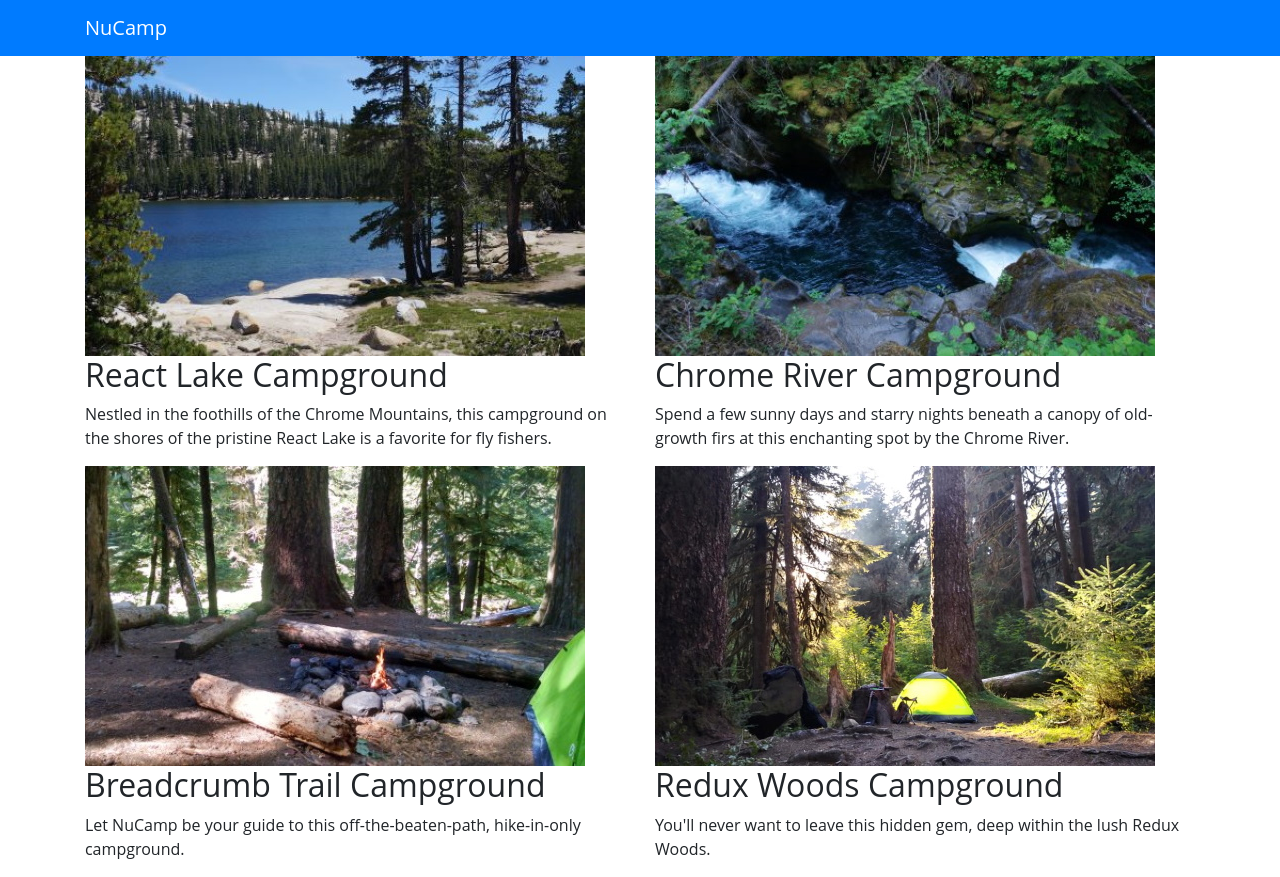
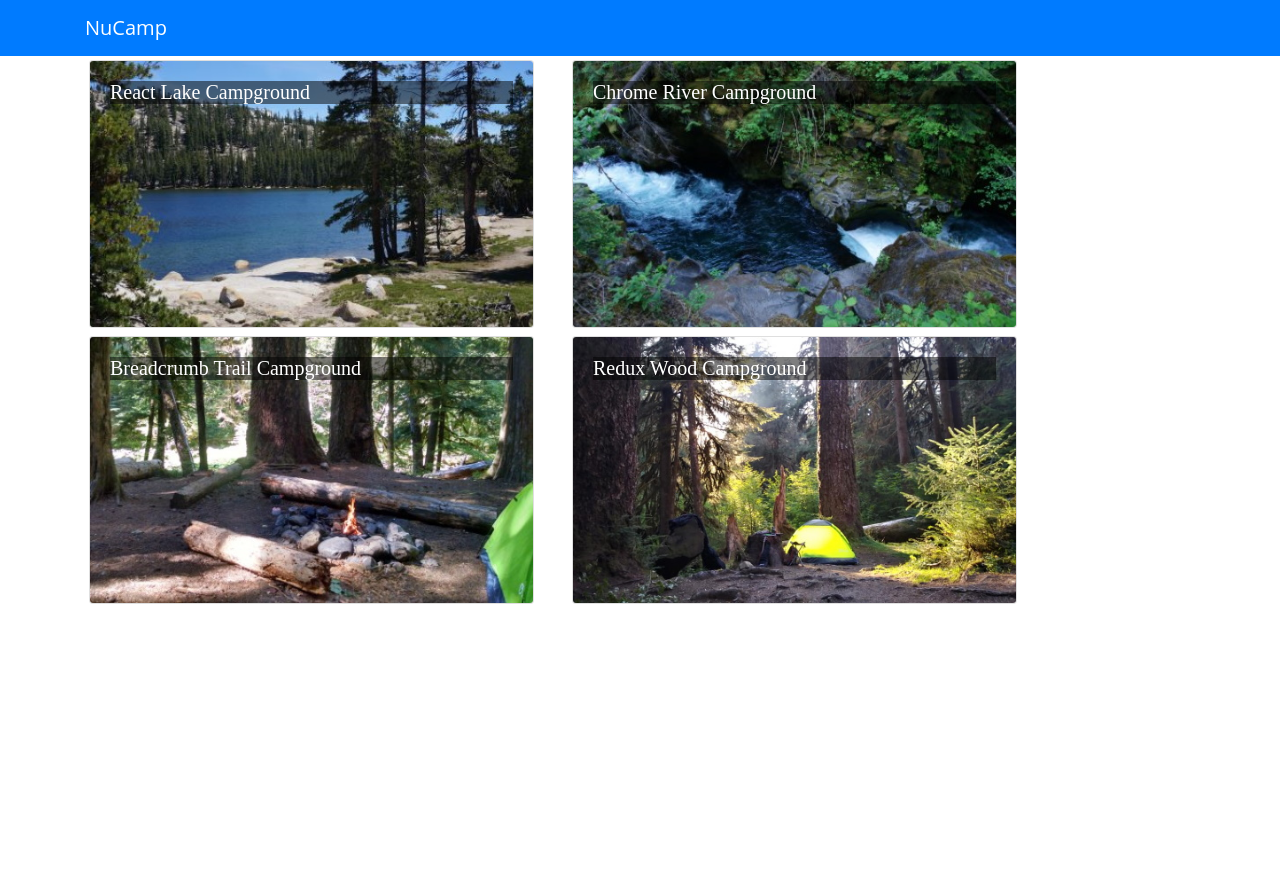
Before and after one commit to natetruong/ReactAgain, a React (Create React App) app: page / in a window 1280 px wide. After the commit the page ends 800 px from the top, so only its background shows below. Built offline with nearby package versions, Linux system fonts and the light colour scheme; the HTML template or start-up script is replaced by a standard one.

Commit message:
end of week 2

```diff
--- /dev/null
+++ b/src/components/CampsiteInfoComponent.js
@@ -0,0 +1,67 @@
+import React, { Component } from 'react';
+import { Card, CardImg, CardImgOverlay, CardText, CardBody, CardTitle } from 'reactstrap';
+class CampsiteInfo extends Component {
+    constructor(props) {
+        super(props);
+
+    };
+
+    renderCampsite(campsite) {
+        return(
+            <div className="col-md-5 m-1">
+               <Card>
+                    <CardImg top src={campsite.image} alt={campsite.name}/>
+                    <CardBody>
+                        <CardTitle>{campsite.name}</CardTitle>
+                        <CardText> {campsite.description}</CardText>
+                    </CardBody>
+
+                </Card>
+            </div>
+        );
+    }
+
+    renderComments(comments) {
+        if(comments) {
+            return (
+                <div className="col-md-5 m-1">
+                    <h4>Comments!</h4>
+                    {comments.map((comment) => {
+                        return(
+                            <div key={comment.id}>
+                                <p>{comment.text}</p>
+                                <p>{comment.author}, {new Intl.DateTimeFormat('en-US', { year: 'numeric', month: 'short', day: '2-digit'}).format(new Date(Date.parse(comment.date)))}</p>
+                            </div>
+                        );
+                    })}
+                </div>
+            );
+        }
+        return(
+            <div>
+
+            </div>
+        );
+    }
+
+
+
+    render(){
+
+
+
+        if(this.props.campsite) {
+            return (
+                // <div className="container"> we usually need this but in this case you dont because it will mess with the layout.
+                <div className="row">
+                    {this.renderCampsite(this.props.campsite)}
+                    {this.renderComments(this.props.campsite.comments)}
+
+                </div>
+
+            );
+        } else return <div/>
+    }
+}
+
+export default CampsiteInfo;
--- a/src/components/DirectoryComponent.js
+++ b/src/components/DirectoryComponent.js
@@ -1,6 +1,6 @@
 import React, { Component } from 'react';
 import { Card, CardImg, CardImgOverlay, CardText, CardBody, CardTitle } from 'reactstrap';
-
+import CampsiteInfo from "./CampsiteInfoComponent";
 class Directory extends Component {
     constructor (props) {
         super(props);
@@ -14,28 +14,31 @@ class Directory extends Component {
         });
     }
 
-    renderSelectedCampsite(campsite) {
-        if (campsite) {
-            return (
-                <Card>
-                    <CardImg>
-                        <CardBody>
-                            <CardTitle>{campsite.name}</CardTitle>
-                            <CardText> {campsite.description}</CardText>
-                        </CardBody>
-                    </CardImg>
-                </Card>
-            );
-        }
-        return <div/>
-    }
+    // renderSelectedCampsite(campsite) {
+    //     if (campsite) {
+    //         return (
+    //             // <Card>
+    //             //     <CardImg top src={campsite.image} alt={campsite.name}/>
+    //             //     <CardBody>
+    //             //         <CardTitle>{campsite.name}</CardTitle>
+    //             //         <CardText> {campsite.description}</CardText>
+    //             //     </CardBody>
+
+    //             // </Card>
+    //         );
+    //     }
+    //     return <div/>
+    // }
     render() {
         const directory = this.props.campsites.map(campsite => {
             return (
-                <div key={campsite.id} className="col">
-                    <img src={campsite.image} alt={campsite.name} />
-                    <h2>{campsite.name}</h2>
-                    <p>{campsite.description}</p>
+                <div key={campsite.id} className="col-md-5 m-1">
+                    <Card  onClick={() => this.onCampsiteSelect(campsite)}>
+                        <CardImg width="100%" src={campsite.image} alt={campsite.name} />
+                        <CardImgOverlay>
+                            <CardTitle>{campsite.name}</CardTitle>
+                        </CardImgOverlay>
+                    </Card>
                 </div>
             );
         });
@@ -45,9 +48,9 @@ class Directory extends Component {
                 <div className="row">
                     {directory}
                 </div>
-                <div className="row">
-                    {this.renderSelectedCampsite(this.state.selectedCampsite)}
-                </div>
+
+                <CampsiteInfo campsite={this.state.selectedCampsite}/>
+
             </div>
         );
     }
--- a/src/shared/campsites.js
+++ b/src/shared/campsites.js
@@ -9,7 +9,7 @@ export const CAMPSITES = [
             {
                 id: 0,
                 rating: 5,
-                text: "What a magnificent view!",
+                text: "React Lake Campground Comments",
                 author: "Tinus Lorvaldes",
                 date: "2018-10-25T16:30Z"
             },
@@ -53,7 +53,7 @@ export const CAMPSITES = [
             {
                 id: 0,
                 rating: 5,
-                text: "What a magnificent view!",
+                text: "Chrome River Campground Comments",
                 author: "Tinus Lorvaldes",
                 date: "2018-10-25T16:30Z"
             },
@@ -97,7 +97,7 @@ export const CAMPSITES = [
             {
                 id: 0,
                 rating: 5,
-                text: "What a magnificent view!",
+                text: "Breadcrumb Trail Campground Comments",
                 author: "Tinus Lorvaldes",
                 date: "2018-10-25T16:30Z"
             },
@@ -133,7 +133,7 @@ export const CAMPSITES = [
     },
     {
         id: 3,
-        name:'Redux Woods Campground',
+        name:'Redux Wood Campground',
         image: 'assets/images/redux-woods.jpg',
         elevation: 42,
         description: "You'll never want to leave this hidden gem, deep within the lush Redux Woods.",
@@ -141,7 +141,7 @@ export const CAMPSITES = [
             {
                 id: 0,
                 rating: 5,
-                text: "What a magnificent view!",
+                text: "Redux Comments",
                 author: "Tinus Lorvaldes",
                 date: "2018-10-25T16:30Z"
             },
```
